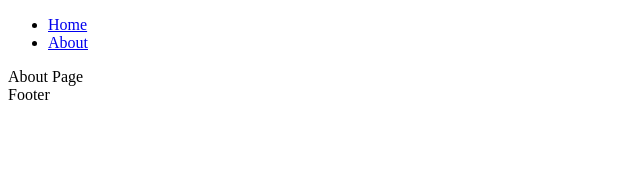
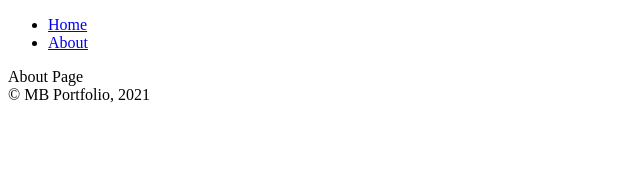
Before and after one commit to mattbertrand/mb-portfolio-client, a React (Create React App) app: page /about in a window 1280 px wide. Shown: the top 176 px of the page, without its empty margins (0-640 px from the left). Built offline with nearby package versions, Linux system fonts and the light colour scheme.

Commit message:
updated Footer

```diff
--- a/src/components/Footer.js
+++ b/src/components/Footer.js
@@ -4,7 +4,7 @@ class Footer extends Component {
     render() {
         return (
             <div>
-                Footer
+                &copy; MB Portfolio, 2021
             </div>
         )
     }
```
